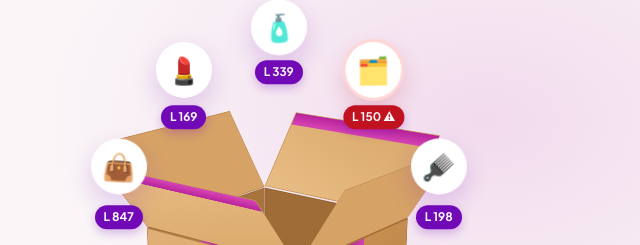
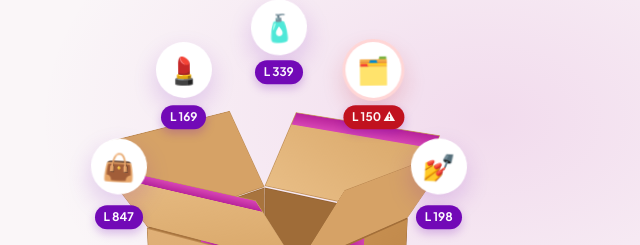
Before and after one commit to MelvaMateo/cuenta-clara, a plain HTML site: page index.html in a window 1280 px wide. Shown: the part 178-423 px from the top of the page, 640-1280 px from the left. Drawn offline with Linux system fonts and the light colour scheme.

Commit message:
Cambia el emoji del peine, que Windows 10 no puede mostrar
U+1FAA6 es de 2022 y Segoe UI Emoji no lo trae: se veia un cuadrado vacio sobre la caja. Se usa uno disponible en cualquier sistema.

Co-Authored-By: Claude Opus 5 <noreply@anthropic.com>

```diff
--- a/index.html
+++ b/index.html
@@ -81,7 +81,7 @@
             <div class="producto" style="--x:-95;--y:-140;--i:1"><span class="emoji">💄</span><span class="precio">L 169</span></div>
             <div class="producto" style="--x:0;--y:-185;--i:2"><span class="emoji">🧴</span><span class="precio">L 339</span></div>
             <div class="producto mala" style="--x:95;--y:-140;--i:3"><span class="emoji">🗂️</span><span class="precio">L 150 ⚠</span></div>
-            <div class="producto" style="--x:160;--y:-40;--i:4"><span class="emoji">🪮</span><span class="precio">L 198</span></div>
+            <div class="producto" style="--x:160;--y:-40;--i:4"><span class="emoji">💅</span><span class="precio">L 198</span></div>
           </div>
         </div>
         <p class="caja-hint">Tocá la caja para abrirla de nuevo</p>
```
